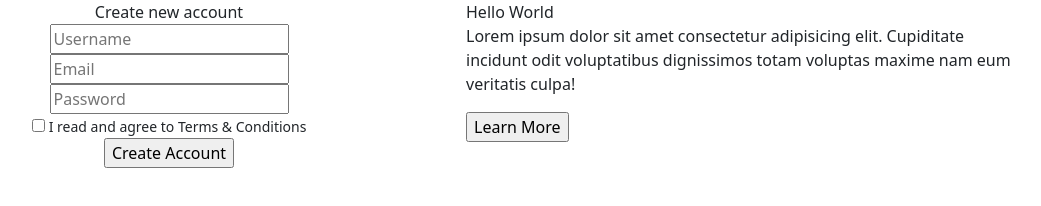
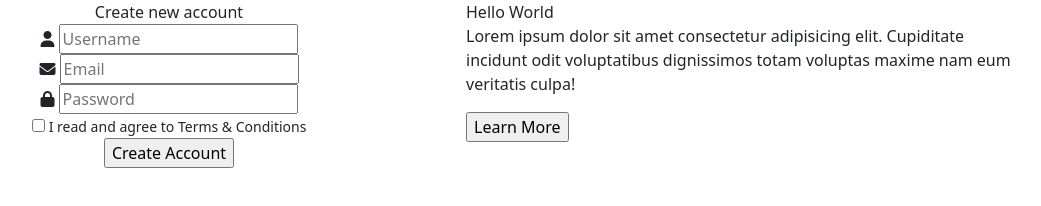
Before and after one commit to Asnoyon/signup, a plain HTML site: page index.html in a window 1280 px wide. Shown: the whole page, without its empty margins (186-1227 px from the left). Drawn offline with Linux system fonts and the light colour scheme.

Commit message:
index update

```diff
--- a/index.html
+++ b/index.html
@@ -33,7 +33,7 @@
               <div class="myForm text-center">
                 <header>Create new account</header>
                 <div class="form-group">
-                  <i class="fas-fa-user"></i>
+                  <i class="fa-solid fa-user"></i>
                   <input
                     type="text"
                     class="myInput"
@@ -44,7 +44,7 @@
                 </div>
 
                 <div class="form-group">
-                  <i class="fas-fa-envelope"></i>
+                  <i class="fa-solid fa-envelope"></i>
                   <input
                     type="email"
                     class="myInput"
@@ -55,7 +55,7 @@
                 </div>
 
                 <div class="form-group">
-                  <i class="fas-fa-lock"></i>
+                  <i class="fa-solid fa-lock"></i>
                   <input
                     type="password"
                     class="myInput"
```
